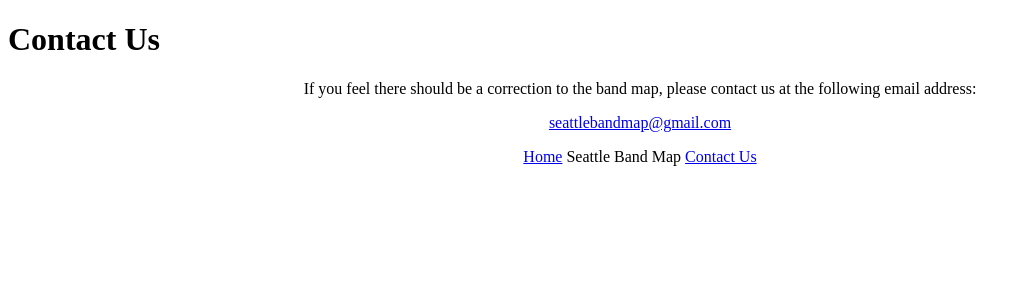
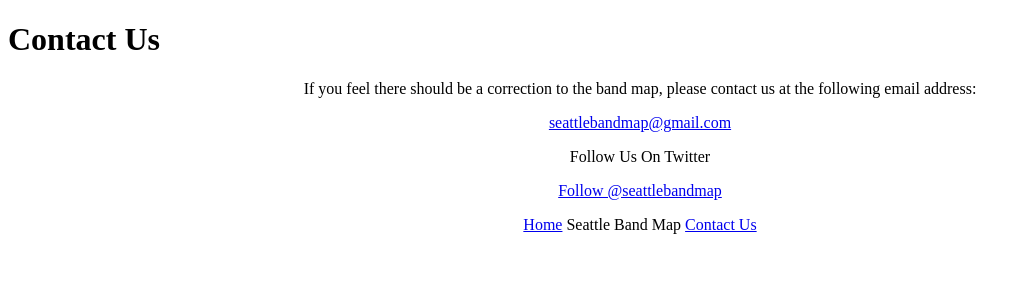
Before and after one commit to NCSUWebClass/Fall12-SeattleMusicScene, a PHP site: page /contact.html in a window 1280 px wide. Shown: the top 300 px of the page, without its empty margins (0-1030 px from the left). Run offline with PHP 8.4, Linux system fonts and the light colour scheme; some libraries are stand-ins or nearby versions.

Commit message:
Added Twitter Button
Added Button to follow on twitter and changed icon of email button to
plus sign.

```diff
--- a/contact.html
+++ b/contact.html
@@ -27,9 +27,16 @@
 				If you feel there should be a correction to the band map, please contact us at the following email address:
 			</p>
 			<p>
-				<a href=mailto:seattlebandmap@gmail.com?Subject="Comments" data-role="button" data-theme="a" data-icon="arrow-r" data-inline="true">seattlebandmap@gmail.com</a>
+				<a href=mailto:seattlebandmap@gmail.com?Subject="Comments" data-role="button" data-theme="a" data-icon="plus" data-inline="true">seattlebandmap@gmail.com</a>
+			</p>
+			<p>
+				Follow Us On Twitter
+			</p>
+			<p>
+				<a href="https://twitter.com/seattlebandmap" data-role="button" data-icon="plus" data-theme="a" data-size="large" data-inline="true">Follow @seattlebandmap</a>
 			</p>
 		</div>
+
 	<!--/content-->
 
 	<!--footer-->
```
Also changed, not shown: page_css.css (line endings or trailing spaces).
